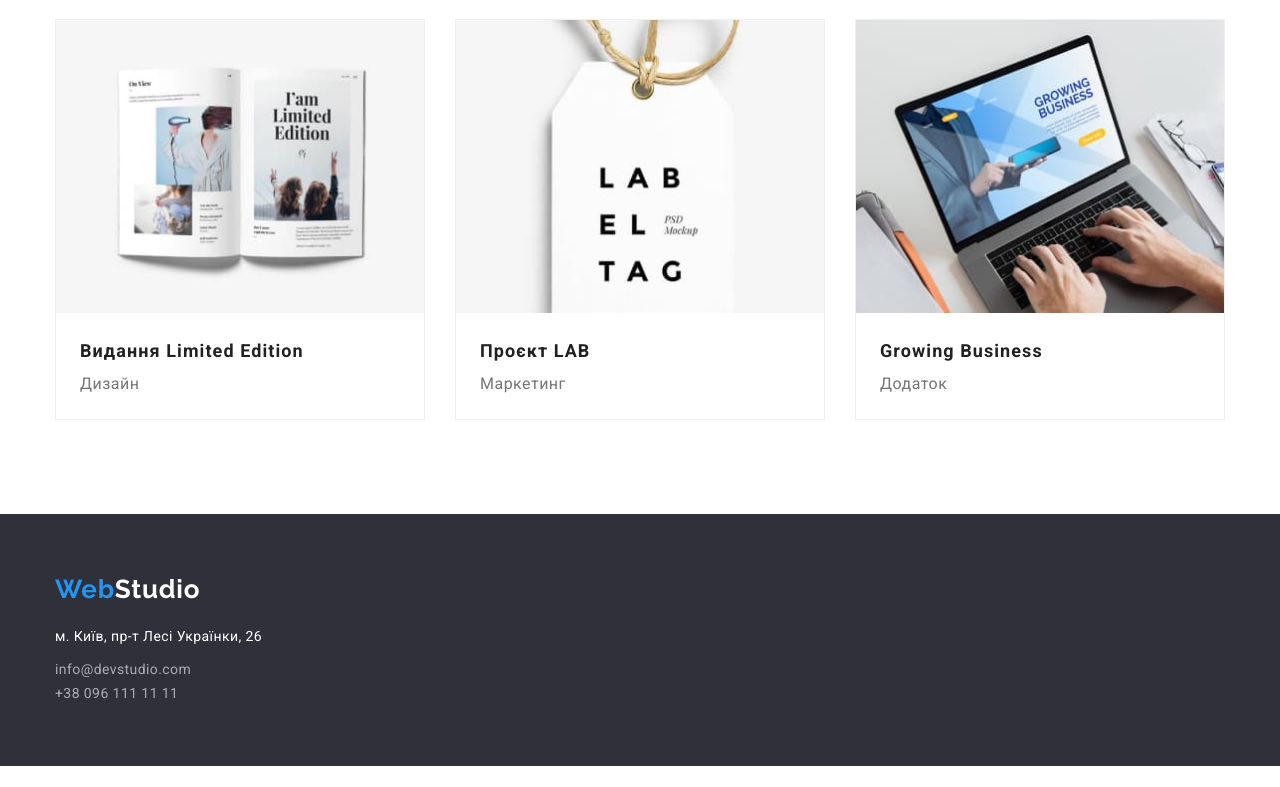
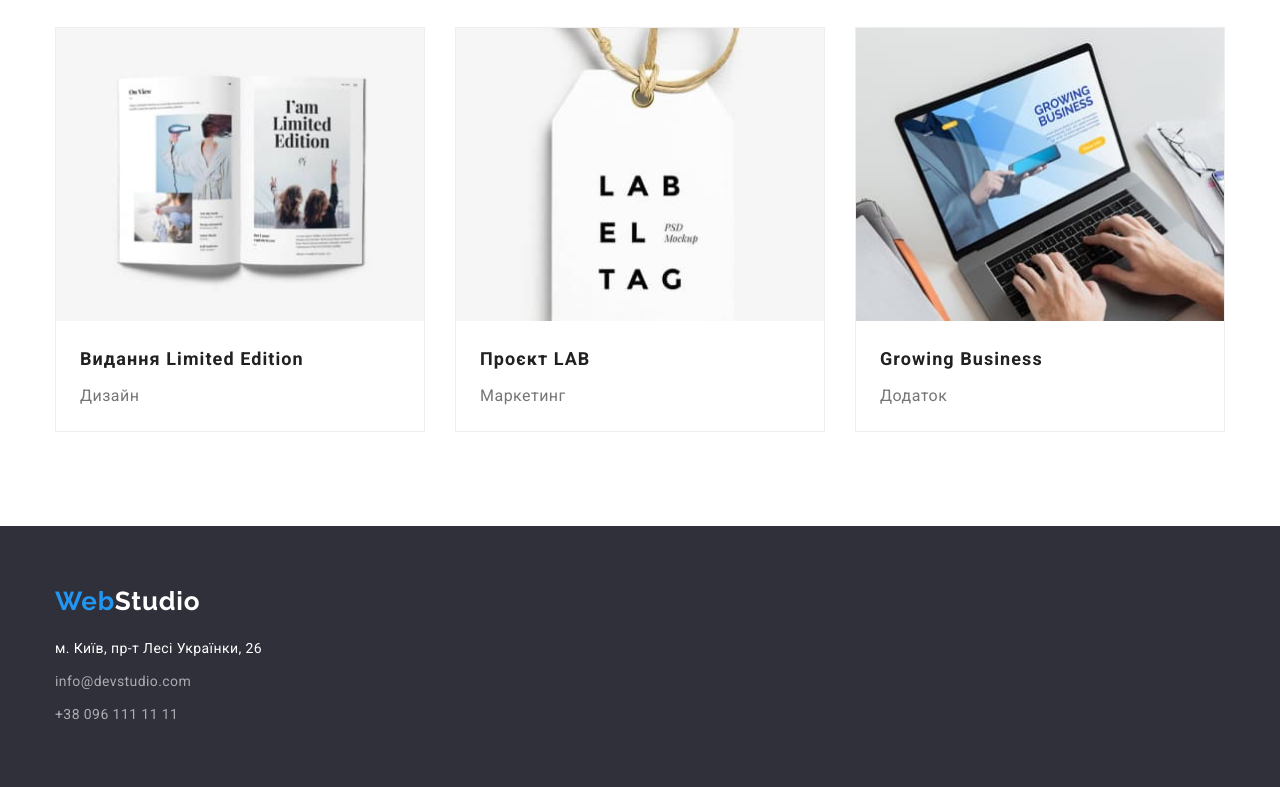
Before and after one commit to Yuriy-Bondar/goit-markup-hw-03, a plain HTML site: page portfolio.html in a window 1280 px wide. Shown: the part 1104-1891 px from the top of the page. Before the commit the page ends 1870 px from the top, so only its background shows below. Drawn offline with nearby package versions, Linux system fonts and the light colour scheme.

Commit message:
correct a mistake

```diff
--- a/css/styles.css
+++ b/css/styles.css
@@ -61,6 +61,7 @@ h1, h2, h3, h4, p, ul {
 }
 .link {
     text-decoration: none;
+    font-style: normal;
 }
 .section {
     padding-top: 94px;
@@ -244,8 +245,8 @@ header {
     cursor: pointer;
 }
 .button-project:hover, .button-project:focus {
-    padding-right: 25px;
-    padding-left: 25px;
+    /* padding-right: 25px;
+    padding-left: 25px; */
     box-shadow:
         0px 3px 1px rgba(0, 0, 0, 0.1),
         0px 1px 2px rgba(0, 0, 0, 0.08),
@@ -328,10 +329,10 @@ img {
     margin-right: 30px;
     margin-bottom: 30px;
 }
-.project :nth-child(3n) {
+.project .item:nth-child(3n) {
     margin-right: 0;
 }
-.project :nth-last-child(-n+3) {
+.project .item:nth-last-child(-n+3) {
     margin-bottom: 0;
 }
 .project-name {
@@ -371,9 +372,14 @@ img {
     font-style: normal;
 }
 .fcontacts .link {
+        color: var(--footer-contacts-color);
+        /* margin-bottom: 9px; */
+}
+.fitem {
     margin-bottom: 9px;
-
-    color: var(--footer-contacts-color);
+}
+.fitem:last-child {
+    margin-bottom: 0;
 }
 .fcontacts .link:hover, .fcontacts .link:focus {
     color: var(--hover-color);
--- a/portfolio.html
+++ b/portfolio.html
@@ -111,13 +111,13 @@
     <footer class="footer">
         <div class="container">
             <a href="" class="logo link">Web<span class="logo2">Studio</span></a>
-            <address>
+            <address >
                 <p class="adress">м. Київ, пр-т Лесі Українки, 26</p>
+                <ul class="fcontacts list">
+                <li class="fitem"><a href="mailto:info@devstudio.com" class="link">info@devstudio.com</a></li>
+                <li class="fitem"><a href="tel:+380961111111" class="link">+38 096 111 11 11</a></li>
+                </ul>
             </address>
-            <ul class="fcontacts list">
-                <li><a href="mailto:info@devstudio.com" class="link">info@devstudio.com</a></li>
-                <li><a href="tel:+380961111111" class="link">+38 096 111 11 11</a></li>
-            </ul>
         </div>
     </footer>
 </body>
```
Also changed, not shown: index.html (+8 -8 lines).
